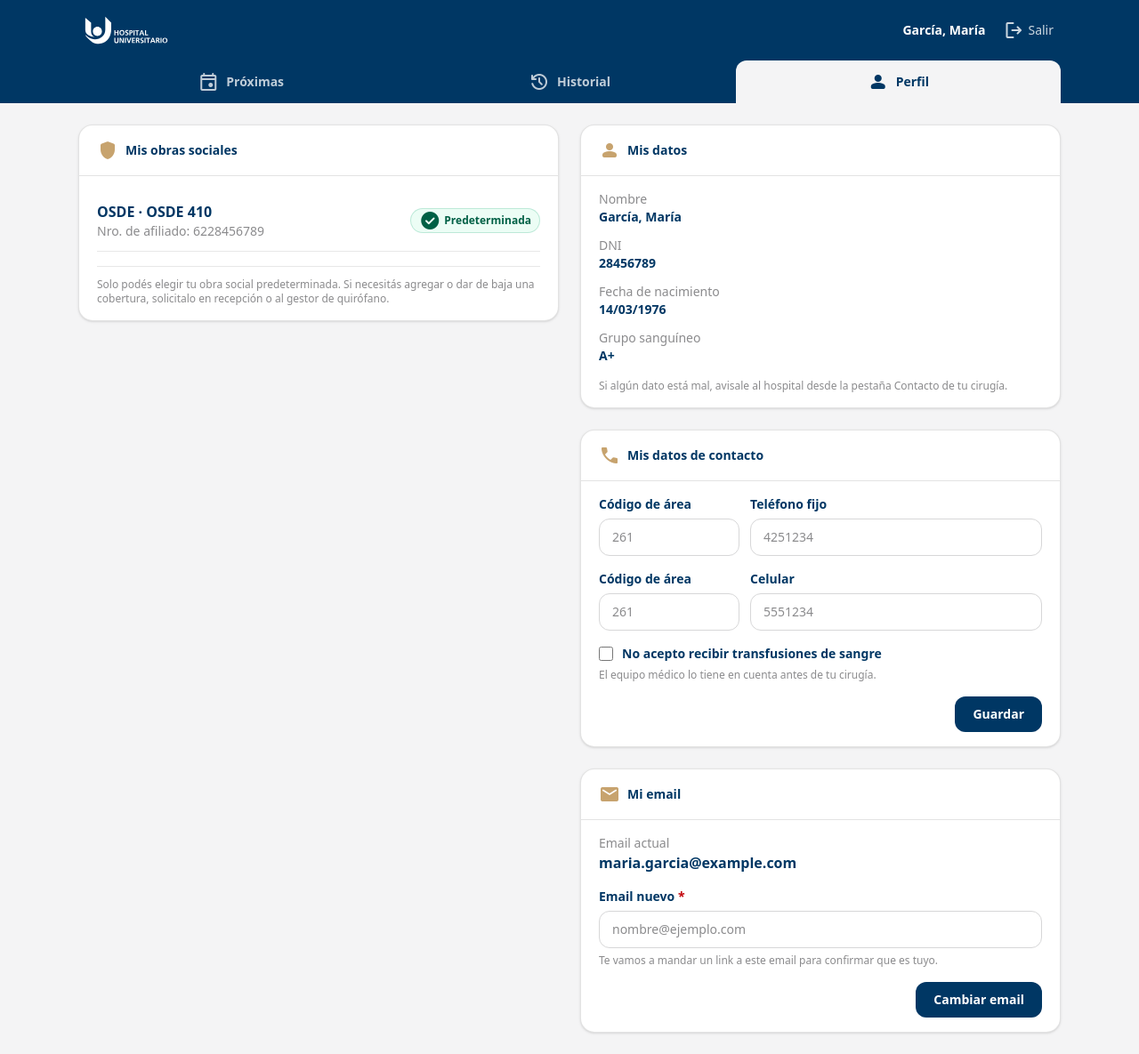
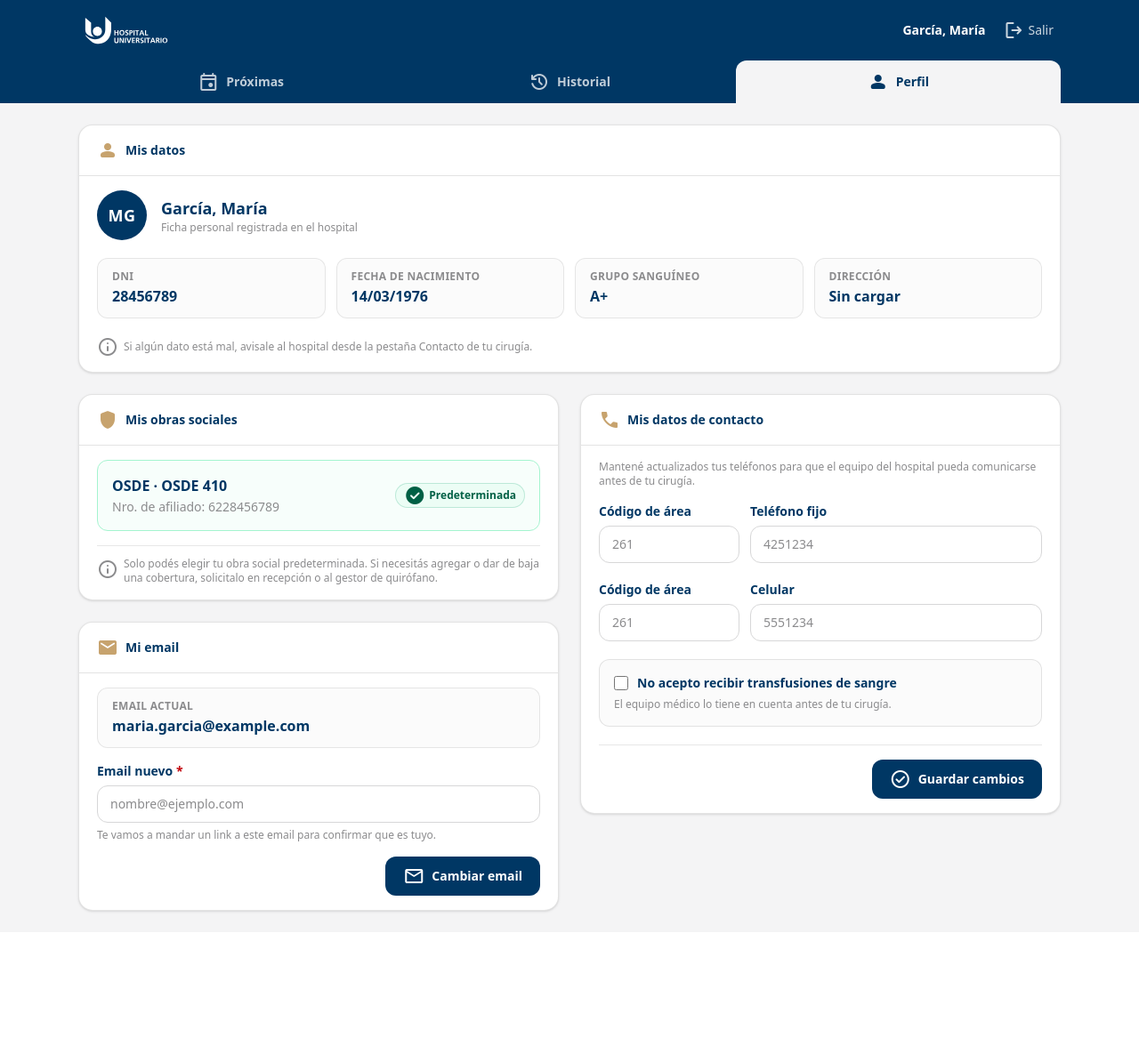
Before and after one commit to LeandroLicata/StartMed, a Laravel app: page /portal/perfil in a window 1280 px wide. Shown: the whole page at 89% size. After the commit the page ends 1027 px from the top, so only its background shows below. Run offline with Laravel 12, Linux system fonts and the light colour scheme; a user stored in the database is signed in; data comes from the database, SQL or seed files in the repository; style sheets or scripts are compiled from the project's sources.

Commit message:
Portal perfil: rediseño equilibrado y limpio de ficha, coberturas y contacto

```diff
--- a/resources/views/portal/perfil.blade.php
+++ b/resources/views/portal/perfil.blade.php
@@ -3,28 +3,85 @@
 @section('titulo', 'Mi perfil')
 
 @section('contenido')
+    @php
+        $iniciales = mb_strtoupper(mb_substr($persona->nombres, 0, 1).mb_substr($persona->apellidos, 0, 1));
+    @endphp
+
+    <div class="space-y-6">
+        {{-- Identidad y datos personales de solo lectura (ancho completo) --}}
+        <x-tarjeta titulo="Mis datos" icono="person">
+            <div class="flex flex-col gap-5">
+                <div class="flex items-center gap-4">
+                    <span class="flex size-14 shrink-0 items-center justify-center rounded-full bg-hu-azul text-lg font-bold tracking-wide text-white">
+                        {{ $iniciales }}
+                    </span>
+
+                    <div class="min-w-0">
+                        <h2 class="truncate text-lg font-bold text-hu-azul">{{ $persona->nombre_completo }}</h2>
+                        <p class="text-xs text-hu-gris-medio">Ficha personal registrada en el hospital</p>
+                    </div>
+                </div>
+
+                <dl class="grid gap-3 sm:grid-cols-2 lg:grid-cols-4">
+                    <div class="rounded-xl border border-hu-gris-suave/60 bg-hu-gris-tenue/40 px-4 py-3">
+                        <dt class="text-xs font-semibold uppercase tracking-wide text-hu-gris-medio">DNI</dt>
+                        <dd class="mt-0.5 font-semibold text-hu-azul">{{ $persona->documento }}</dd>
+                    </div>
+
+                    <div class="rounded-xl border border-hu-gris-suave/60 bg-hu-gris-tenue/40 px-4 py-3">
+                        <dt class="text-xs font-semibold uppercase tracking-wide text-hu-gris-medio">Fecha de nacimiento</dt>
+                        <dd class="mt-0.5 font-semibold text-hu-azul">{{ $persona->fecha_nacimiento?->format('d/m/Y') ?? 'Sin cargar' }}</dd>
+                    </div>
+
+                    <div class="rounded-xl border border-hu-gris-suave/60 bg-hu-gris-tenue/40 px-4 py-3">
+                        <dt class="text-xs font-semibold uppercase tracking-wide text-hu-gris-medio">Grupo sanguíneo</dt>
+                        <dd class="mt-0.5 font-semibold text-hu-azul">{{ $persona->grupoSanguineo?->nombreGrupoSanguineo ?? 'Sin cargar' }}</dd>
+                    </div>
+
+                    <div class="rounded-xl border border-hu-gris-suave/60 bg-hu-gris-tenue/40 px-4 py-3">
+                        <dt class="text-xs font-semibold uppercase tracking-wide text-hu-gris-medio">Dirección</dt>
+                        <dd class="mt-0.5 truncate font-semibold text-hu-azul" title="{{ $persona->direccionPersona }}">
+                            {{ $persona->direccionPersona ?? 'Sin cargar' }}
+                        </dd>
+                    </div>
+                </dl>
+
+                <p class="flex items-center gap-1.5 text-xs text-hu-gris-medio">
+                    <x-icono nombre="info" class="text-sm shrink-0" />
+                    <span>Si algún dato está mal, avisale al hospital desde la pestaña Contacto de tu cirugía.</span>
+                </p>
+            </div>
+        </x-tarjeta>
+
+        {{-- Columnas principales equilibradas --}}
         <div class="grid items-start gap-6 lg:grid-cols-2">
-        {{-- Columna izquierda: obras sociales vigentes (solo elección de predeterminada) --}}
+            {{-- Columna izquierda: obras sociales y email --}}
             <div class="space-y-6">
                 <x-tarjeta titulo="Mis obras sociales" icono="shield">
-                @forelse ($vigentes as $cobertura)
-                    <div class="flex items-center justify-between gap-3 border-b border-hu-gris-suave/60 py-3 last:border-0">
-                        <div>
+                    @if ($vigentes->isNotEmpty())
+                        <div class="space-y-3">
+                            @foreach ($vigentes as $cobertura)
+                                <div @class([
+                                    'flex flex-wrap items-center justify-between gap-3 rounded-xl border p-4 transition-colors',
+                                    'border-emerald-200 bg-emerald-50/40' => $cobertura->esPredeterminadaPlanObraSocial,
+                                    'border-hu-gris-suave/70 bg-white' => ! $cobertura->esPredeterminadaPlanObraSocial,
+                                ])>
+                                    <div class="min-w-0">
                                         <p class="font-semibold text-hu-azul">
                                             {{ $cobertura->plan?->obrasocial?->nombreObraSocial }} · {{ $cobertura->plan?->nombrePlan }}
                                         </p>
-                            <p class="text-sm text-hu-gris-medio">
+                                        <p class="mt-0.5 text-sm text-hu-gris-medio">
                                             Nro. de afiliado: {{ $cobertura->nroBeneficiaroPlanObraSocial }}
                                         </p>
 
                                         @if ($cobertura->fechaFinPlanObraSocial)
-                                <p class="text-xs text-hu-dorado-oscuro">
+                                            <p class="mt-1 text-xs font-medium text-hu-dorado-oscuro">
                                                 Vigente hasta el {{ $cobertura->fechaFinPlanObraSocial->format('d/m/Y') }}
                                             </p>
                                         @endif
                                     </div>
 
-                        <div class="flex flex-wrap items-center justify-end gap-2">
+                                    <div class="flex shrink-0 items-center gap-2">
                                         @if ($cobertura->esPredeterminadaPlanObraSocial)
                                             <x-estado tono="exito" icono="check_circle">Predeterminada</x-estado>
                                         @else
@@ -38,64 +95,79 @@
                                         @endif
                                     </div>
                                 </div>
-                @empty
-                    <p class="py-6 text-center text-sm text-hu-gris-medio">
-                        No tenés obras sociales vigentes.
+                            @endforeach
+                        </div>
+                    @else
+                        <div class="rounded-xl border border-dashed border-hu-gris-suave bg-hu-gris-tenue/30 px-4 py-7 text-center">
+                            <span class="mx-auto mb-2.5 flex size-11 items-center justify-center rounded-full bg-hu-azul-tenue text-hu-azul">
+                                <x-icono nombre="shield" class="text-xl" />
+                            </span>
+                            <p class="text-sm font-semibold text-hu-azul">No tenés obras sociales vigentes.</p>
+                            <p class="mt-1 text-xs text-hu-gris-medio">
+                                Cuando el hospital cargue tus coberturas activas aparecerán acá.
                             </p>
-                @endforelse
+                        </div>
+                    @endif
 
-                <p class="mt-4 border-t border-hu-gris-suave/60 pt-3 text-xs text-hu-gris-medio">
-                    Solo podés elegir tu obra social predeterminada. Si necesitás agregar o dar de baja una cobertura, solicitalo en recepción o al gestor de quirófano.
+                    <p class="mt-4 flex items-start gap-1.5 border-t border-hu-gris-suave/60 pt-3 text-xs text-hu-gris-medio">
+                        <x-icono nombre="info" class="mt-0.5 text-sm shrink-0" />
+                        <span>Solo podés elegir tu obra social predeterminada. Si necesitás agregar o dar de baja una cobertura, solicitalo en recepción o al gestor de quirófano.</span>
                     </p>
                 </x-tarjeta>
 
                 @if ($historicas->isNotEmpty())
                     <x-tarjeta titulo="Obras sociales anteriores" icono="history">
+                        <div class="divide-y divide-hu-gris-suave/60">
                             @foreach ($historicas as $cobertura)
-                        <div class="border-b border-hu-gris-suave/60 py-3 last:border-0">
+                                <div class="py-3 first:pt-0 last:pb-0">
                                     <p class="font-semibold text-hu-gris">
                                         {{ $cobertura->plan?->obrasocial?->nombreObraSocial }} · {{ $cobertura->plan?->nombrePlan }}
                                     </p>
-                            <p class="text-sm text-hu-gris-medio">
+                                    <p class="mt-0.5 text-xs text-hu-gris-medio">
                                         Dada de baja el {{ $cobertura->fechaFinPlanObraSocial->format('d/m/Y') }}
                                     </p>
                                 </div>
                             @endforeach
+                        </div>
                     </x-tarjeta>
                 @endif
+
+                <x-tarjeta titulo="Mi email" icono="mail">
+                    <div class="mb-4 rounded-xl border border-hu-gris-suave/60 bg-hu-gris-tenue/40 px-4 py-3">
+                        <p class="text-xs font-semibold uppercase tracking-wide text-hu-gris-medio">Email actual</p>
+                        <p class="mt-0.5 break-all font-semibold text-hu-azul">{{ $persona->contacto_email_direccion ?? 'Sin cargar' }}</p>
                     </div>
 
-        {{-- Columna derecha: datos personales, contacto y email --}}
+                    <form method="POST" action="{{ route('portal.perfil.email') }}" class="space-y-4">
+                        @csrf
+
+                        <x-input
+                            nombre="email_nuevo"
+                            tipo="email"
+                            etiqueta="Email nuevo"
+                            placeholder="nombre@ejemplo.com"
+                            ayuda="Te vamos a mandar un link a este email para confirmar que es tuyo."
+                            requerido
+                        />
+
+                        <div class="flex justify-end">
+                            <x-boton forma="grupo" icono="mail">Cambiar email</x-boton>
+                        </div>
+                    </form>
+                </x-tarjeta>
+            </div>
+
+            {{-- Columna derecha: datos de contacto y preferencias clínicas --}}
             <div class="space-y-6">
-            <x-tarjeta titulo="Mis datos" icono="person">
-                <dl class="space-y-3 text-sm">
-                    <div>
-                        <dt class="text-hu-gris-medio">Nombre</dt>
-                        <dd class="font-semibold text-hu-azul">{{ $persona->nombre_completo }}</dd>
-                    </div>
-                    <div>
-                        <dt class="text-hu-gris-medio">DNI</dt>
-                        <dd class="font-semibold text-hu-azul">{{ $persona->documento }}</dd>
-                    </div>
-                    <div>
-                        <dt class="text-hu-gris-medio">Fecha de nacimiento</dt>
-                        <dd class="font-semibold text-hu-azul">{{ $persona->fecha_nacimiento?->format('d/m/Y') ?? 'Sin cargar' }}</dd>
-                    </div>
-                    <div>
-                        <dt class="text-hu-gris-medio">Grupo sanguíneo</dt>
-                        <dd class="font-semibold text-hu-azul">{{ $persona->grupoSanguineo?->nombreGrupoSanguineo ?? 'Sin cargar' }}</dd>
-                    </div>
-                </dl>
-                <p class="mt-4 text-xs text-hu-gris-medio">
-                    Si algún dato está mal, avisale al hospital desde la pestaña Contacto de tu cirugía.
+                <x-tarjeta titulo="Mis datos de contacto" icono="call">
+                    <p class="mb-4 text-xs text-hu-gris-medio">
+                        Mantené actualizados tus teléfonos para que el equipo del hospital pueda comunicarse antes de tu cirugía.
                     </p>
-            </x-tarjeta>
-            <x-tarjeta titulo="Mis datos de contacto" icono="call">
-                <form method="POST" action="{{ route('portal.perfil.datos') }}" class="space-y-4">
+
+                    <form method="POST" action="{{ route('portal.perfil.datos') }}" class="space-y-5">
                         @csrf
                         @method('PATCH')
 
-                    {{--Teléfono fijo: código de área chico, número más ancho --}}
                         <div class="grid grid-cols-3 gap-3">
                             <x-input
                                 nombre="telefono_codigo"
@@ -113,7 +185,6 @@
                             </div>
                         </div>
 
-                    {{-- Celular: mismo formato --}}
                         <div class="grid grid-cols-3 gap-3">
                             <x-input
                                 nombre="contacto_celular_codigo"
@@ -131,40 +202,21 @@
                             </div>
                         </div>
 
+                        <div class="rounded-xl border border-hu-gris-suave/70 bg-hu-gris-tenue/40 p-4">
                             <x-checkbox
                                 nombre="no_acepta_donacion_sanguinea"
                                 etiqueta="No acepto recibir transfusiones de sangre"
                                 ayuda="El equipo médico lo tiene en cuenta antes de tu cirugía."
                                 :valor="$persona->no_acepta_donacion_sanguinea"
                             />
+                        </div>
 
-                    <div class="flex justify-end">
-                        <x-boton forma="grupo">Guardar</x-boton>
-                    </div>
-                </form>
-            </x-tarjeta>
-            <x-tarjeta titulo="Mi email" icono="mail">
-                <p class="text-sm text-hu-gris-medio">Email actual</p>
-                <p class="mb-4 font-semibold text-hu-azul">{{ $persona->contacto_email_direccion ?? 'Sin cargar' }}</p>
-
-                <form method="POST" action="{{ route('portal.perfil.email') }}" class="space-y-4">
-                    @csrf
-
-                    <x-input
-                        nombre="email_nuevo"
-                        tipo="email"
-                        etiqueta="Email nuevo"
-                        placeholder="nombre@ejemplo.com"
-                        ayuda="Te vamos a mandar un link a este email para confirmar que es tuyo."
-                        requerido
-                    />
-
-                    <div class="flex justify-end">
-                        <x-boton forma="grupo">Cambiar email</x-boton>
+                        <div class="flex justify-end border-t border-hu-gris-suave/60 pt-4">
+                            <x-boton forma="grupo" icono="check_circle">Guardar cambios</x-boton>
                         </div>
                     </form>
                 </x-tarjeta>
             </div>
-
+        </div>
     </div>
 @endsection
```
Lines whose indentation alone changed are shown as unchanged.
